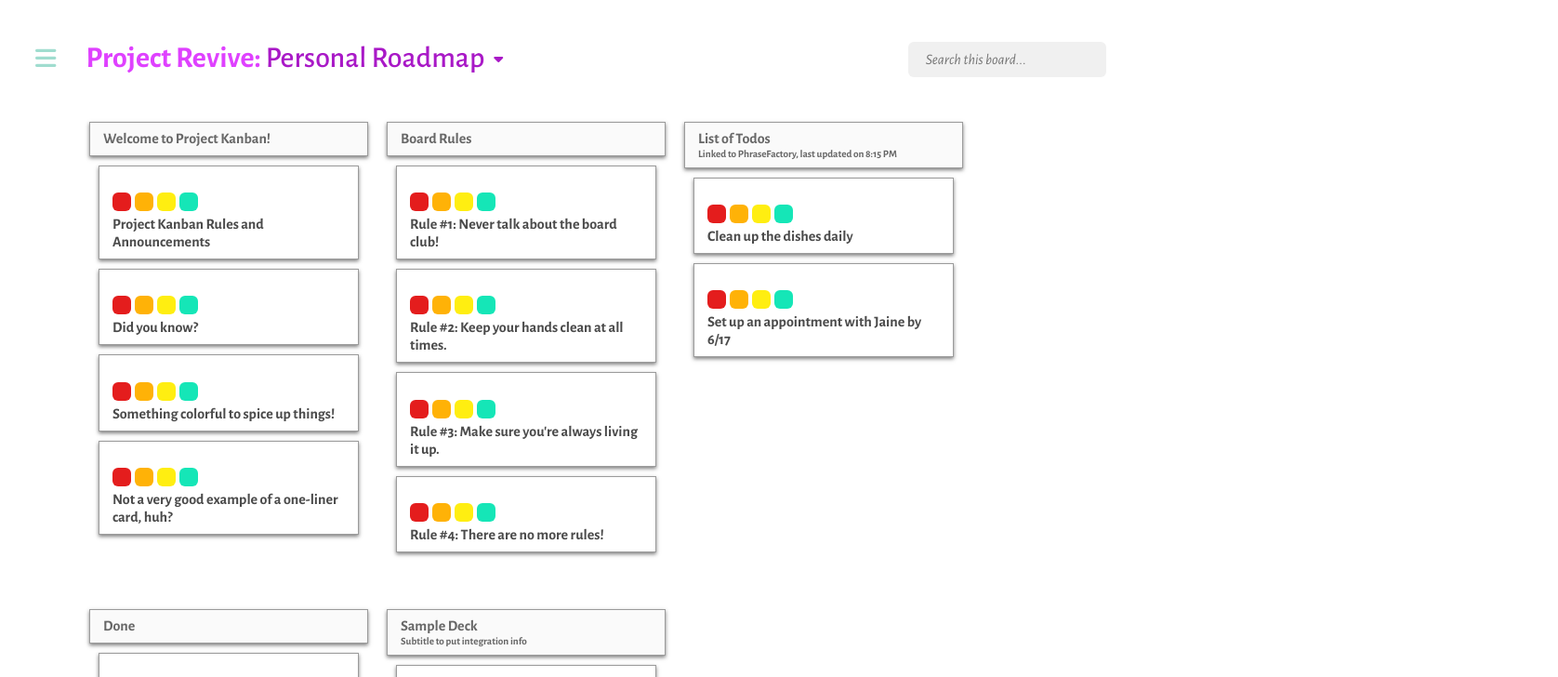
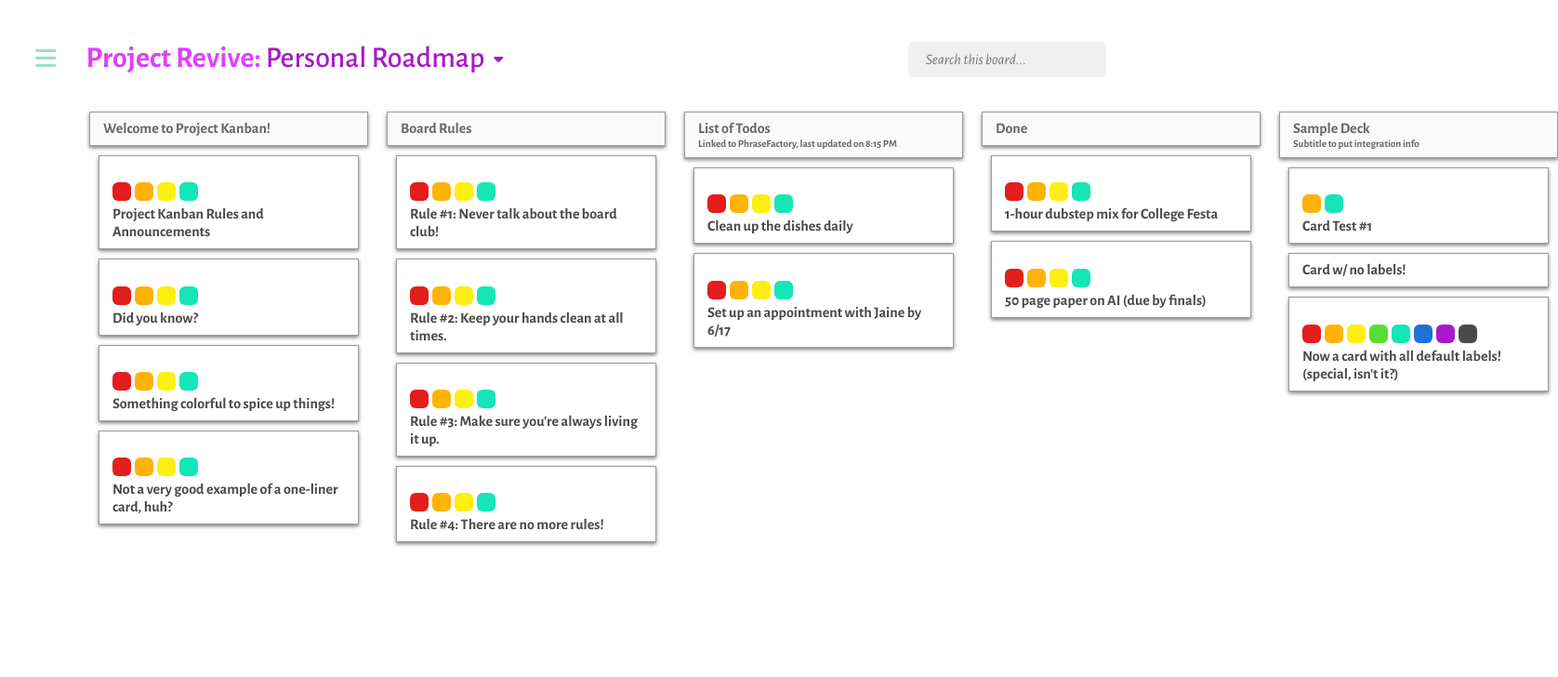
Before and after one commit to encadyma/enca-kanban, an Angular app: page /board in a window 1280 px wide. Shown: the top 728 px of the page at 93% size, 1676 px wide, since content can reach past the window. Built offline with nearby package versions, Linux system fonts and the light colour scheme.

Commit message:
Updated board to use flexbox

```diff
--- a/src/app/board/board.component.css
+++ b/src/app/board/board.component.css
@@ -3,7 +3,9 @@
 
 .board-toolbar {
   padding-top: 30px;
-  padding-right: 90px;
+  position: fixed;
+  width: 100%;
+  background-color: #FFFFFF;
 }
 
 /* Menu Button */
@@ -66,13 +68,18 @@
   font-style: italic;
   color: #9B9B9B;
   margin-top: 15px;
+  margin-right: 90px;
 }
 
 /* Deck Styling */
 .board-decks-container {
-  margin-top: 35px;
-  margin-left: 96px;
+  padding-top: 120px;
+  margin: 0 96px;
+  width: 100%;
+  display: -webkit-flex;
+  display: flex;
 }
+
 .deck {
   max-width: 300px;
   display: inline-block;
```
